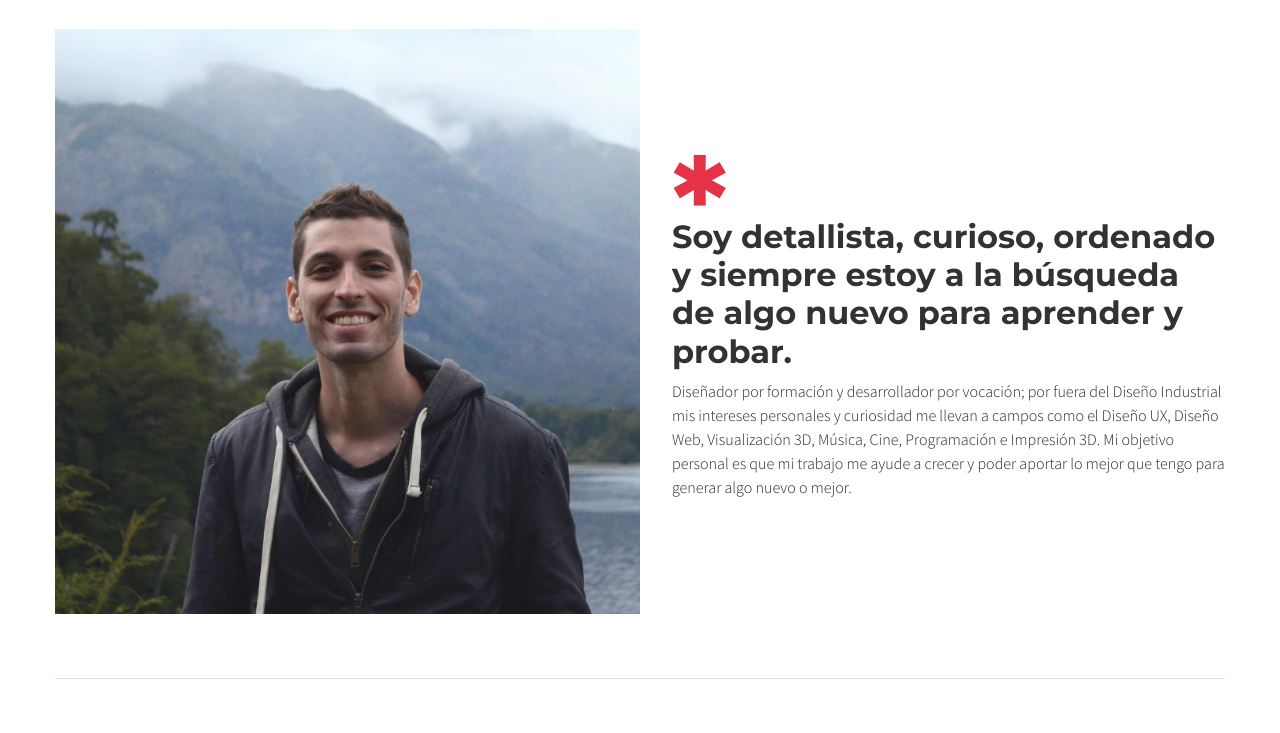
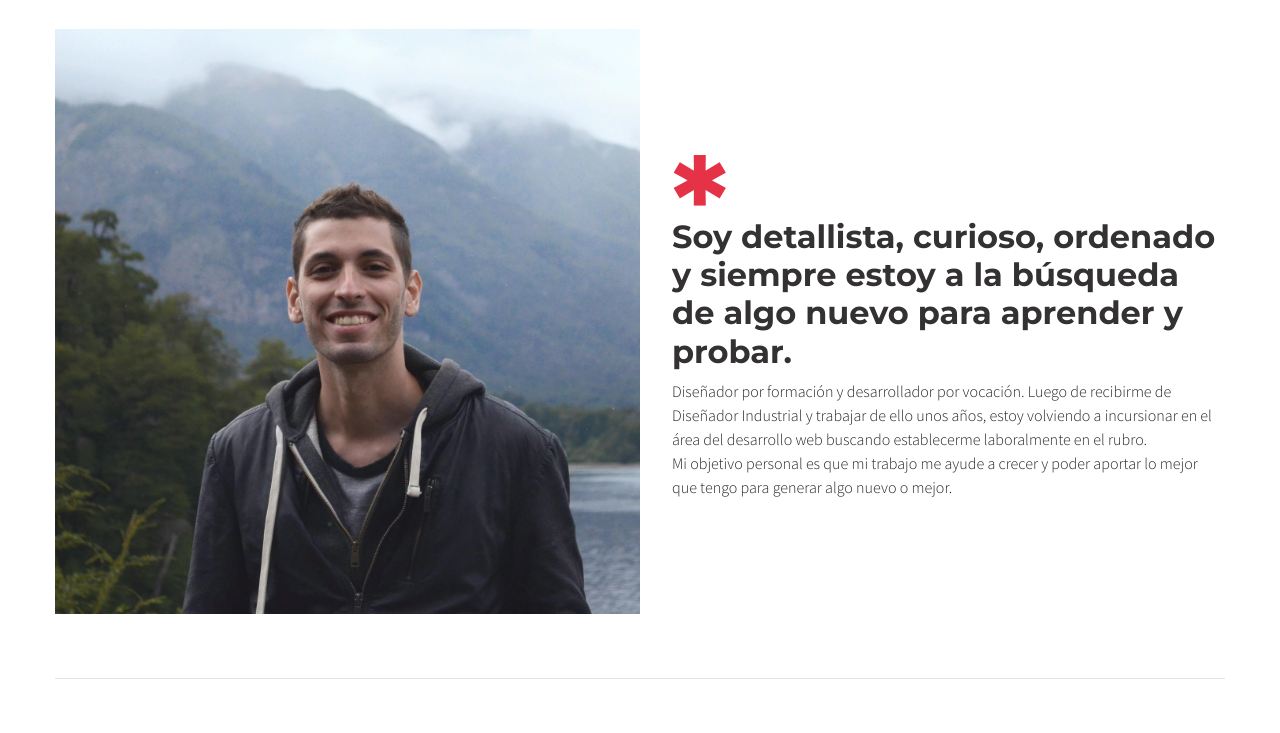
Before and after one commit to guido732/gitweb, a plain HTML site: page acerca.html in a window 1280 px wide. Shown: the part 67-800 px from the top of the page. Drawn offline with nearby package versions, Linux system fonts and the light colour scheme.

Commit message:
about description text update - CV update

```diff
--- a/acerca.html
+++ b/acerca.html
@@ -87,7 +87,7 @@
                     <div class="about-header">
                         <h1>*</h1>
                         <h2>Soy detallista, curioso, ordenado y siempre estoy a la búsqueda de algo nuevo para aprender y probar.</h2>
-                        <p>Diseñador por formación y desarrollador por vocación; por fuera del Diseño Industrial mis intereses personales y curiosidad me llevan a campos como el Diseño UX, Diseño Web, Visualización 3D, Música, Cine, Programación e Impresión 3D. Mi objetivo personal es que mi trabajo me ayude a crecer y poder aportar lo mejor que tengo para generar algo nuevo o mejor.</p>
+                        <p>Diseñador por formación y desarrollador por vocación. Luego de recibirme de Diseñador Industrial y trabajar de ello unos años, estoy volviendo a incursionar en el área del desarrollo web buscando establecerme laboralmente en el rubro. <br>Mi objetivo personal es que mi trabajo me ayude a crecer y poder aportar lo mejor que tengo para generar algo nuevo o mejor.</p>
                     </div>
                 </div>
             </div>
```
Also changed, not shown: 1 other file.
